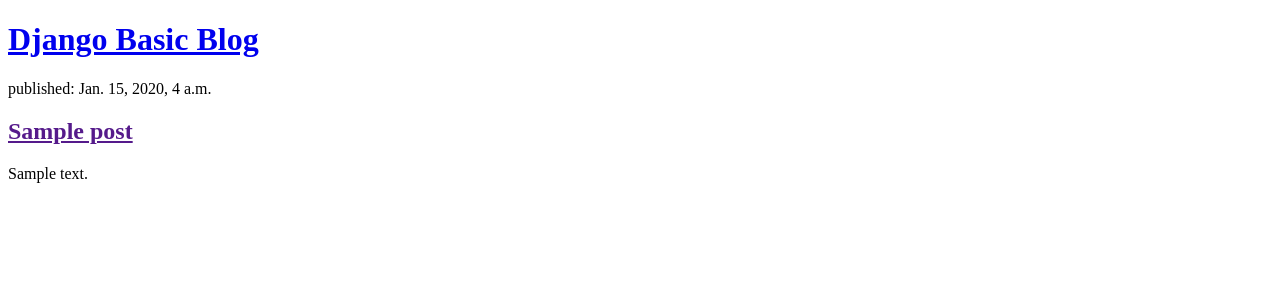
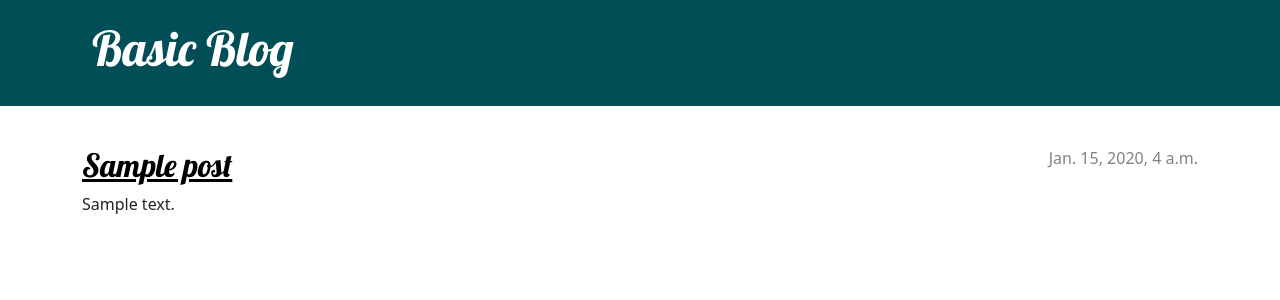
Before and after one commit to Cyefrancis/my-first-blog, a Django app: page / in a window 1280 px wide. Shown: the top 300 px of the page. Run offline with Django 5.2, Linux system fonts and the light colour scheme; tables that the repository leaves empty hold one stand-in row (values such as "Sample post").

Commit message:
Created templates

```diff
--- /dev/null
+++ b/blog/static/css/blog.css
@@ -0,0 +1,76 @@
+
+
+h1 a, h2 a{
+    color: #C25100;
+    font-family: "Lobster", sans-serif !important;
+}
+.page-header{
+    background-color: #014e56;
+    margin-top: 0;
+    margin-bottom: 40px;
+    padding: 20px 20px 20px 40px;
+}
+
+.page-header h1,
+.page-header h1 a,
+.page-header h1 a:visited,
+.page-header h1 a:active {
+    color: #ffffff;
+    font-size: 36pt;
+    text-decoration: none;
+}
+
+h1,
+h2,
+h3,
+h4 {
+    font-family: 'Lobster', cursive;
+}
+
+.date {
+    color: #828282;
+}
+
+.save {
+    float: right;
+}
+
+.post-form textarea,
+.post-form input {
+    width: 100%;
+}
+
+.top-menu,
+.top-menu:hover,
+.top-menu:visited {
+    color: #ffffff;
+    float: right;
+    font-size: 26pt;
+    margin-right: 20px;
+}
+
+.post {
+    margin-bottom: 70px;
+}
+
+.post h2 a,
+.post h2 a:visited {
+    color: #000000;
+}
+
+.post > .date,
+.post > .actions {
+    float: right;
+}
+
+.btn-secondary,
+.btn-secondary:visited {
+    color: #C25100;
+    background: none;
+    border-color: #C25100;
+}
+
+.btn-secondary:hover {
+    color: #FFFFFF;
+    background-color: #C25100;
+}
--- /dev/null
+++ b/blog/templates/blog/base.html
@@ -0,0 +1,31 @@
+{% load static %}
+<! DOCTYPE html>
+<html>
+    <head>
+        <title>Django Basic Blog</title>
+        <link href="https://cdn.jsdelivr.net/npm/bootstrap@5.3.3/dist/css/bootstrap.min.css"
+        rel="stylesheet"
+        integrity="sha384-QWTKZyjpPEjISv5WaRU9OFeRpok6YctnYmDr5pNlyT2bRjXh0JMhjY6hW+ALEwIH"
+        crossorigin="anonymous">
+        <link rel="preconnect" href="https://fonts.googleapis.com">
+        <link rel="preconnect" href="https://fonts.gstatic.com" crossorigin>
+        <link href="https://fonts.googleapis.com/css2?family=Lobster&display=swap" rel="stylesheet">
+        <link rel="stylesheet" href="{% static 'css/blog.css' %}">
+
+    </head>
+    <body>
+        <header class="page-header">
+          <div class="container">
+              <h1><a href="/">Basic Blog</a></h1>
+          </div>
+        </header>
+        <main class="container">
+            <div class="row">
+                <div class="col">
+                {% block content %}
+                {% endblock %}
+                </div>
+            </div>
+        </main>
+    </body>
+</html>
--- a/blog/templates/blog/post_list.html
+++ b/blog/templates/blog/post_list.html
@@ -1,20 +1,13 @@
-<! DOCTYPE html>
-<!DOCTYPE html>
-<html>
-    <head>
-        <title>Django Basic Blog</title>
-    </head>
-    <body>
-        <header>
-            <h1><a href="/">Django Basic Blog</a></h1>
-        </header>
+{% extends "blog/base.html" %}
 
-        {% for post in posts%}
-            <article>
-                <time>published: {{ post.published_date }} </time>
-                <h2><a href="">{{ post.title }}</a></h2>
-                <p>{{ post.text|linebreaksbr}}</p>
-            </article>
-        {%endfor%}
-    </body>
-</html>
+{%block content%}
+    {% for post in posts %}
+        <article class="post">
+            <time class="date">
+                 {{ post.published_date }}
+            </time>
+            <h2><a href="{% url 'post_detail' pk=post.pk %}">{{ post.title }}</a></h2>
+            <p>{{ post.text|linebreaksbr }}</p>
+        </article>
+    {% endfor %}
+{% endblock %}
--- a/blog/urls.py
+++ b/blog/urls.py
@@ -2,5 +2,6 @@
 from . import views
 
 urlpatterns = [
-    path('', views.post_list, name='post_list')
+    path('', views.post_list, name='post_list'),
+    path('post/<int:pk>/', views.post_detail, name='post_detail'),
 ]
--- a/blog/views.py
+++ b/blog/views.py
@@ -1,4 +1,4 @@
-from django.shortcuts import render
+from django.shortcuts import render, get_object_or_404
 from .models import Post
 from django.utils import timezone
 # Create your views here.
@@ -6,3 +6,7 @@
 def post_list(request):
     posts = Post.objects.filter(published_date__lte=timezone.now()).order_by('published_date')
     return render(request, 'blog/post_list.html', {'posts':posts})
+
+def post_detail(request, pk):
+    post = get_object_or_404(Post, pk=pk)
+    return render(request, 'blog/post_detail.html', {'post': post})
--- a/mysite/settings.py
+++ b/mysite/settings.py
@@ -116,7 +116,7 @@
 # Static files (CSS, JavaScript, Images)
 # https://docs.djangoproject.com/en/5.0/howto/static-files/
 
-STATIC_URL = 'static/'
+STATIC_URL = '/blog/static/'
 STATIC_ROOT = BASE_DIR/ 'static'
 
 # Default primary key field type
```
Also changed, not shown: blog/templates/blog/post_detail.html (added, +13 -0 lines).
